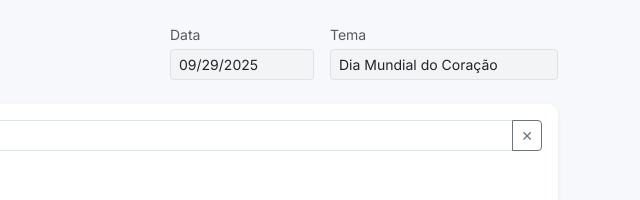
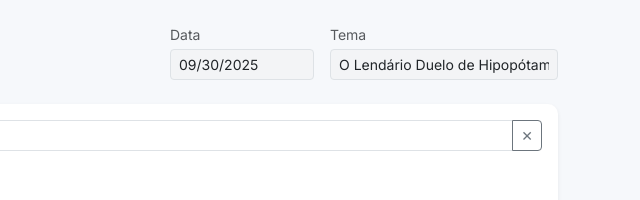
Before and after one commit to dancasvi/closed-tema-do-dia, a plain HTML site: page index.html in a window 1280 px wide. Shown: the top 200 px of the page, 640-1280 px from the left. Drawn offline with nearby package versions, Linux system fonts and the light colour scheme.

Commit message:
O Lendário Duelo de Hipopótamo VS Tubarão

```diff
--- a/index.html
+++ b/index.html
@@ -25,12 +25,12 @@
       <div class="d-flex gap-3 mt-3 mt-md-0">
         <div>
           <label class="small text-muted mb-1 d-block" for="eventoData">Data</label>
-          <input id="eventoData" type="date" class="form-control form-control-sm" value="2025-09-29" readonly>
+          <input id="eventoData" type="date" class="form-control form-control-sm" value="2025-09-30" readonly>
         </div>
 
         <div>
           <label class="small text-muted mb-1 d-block" for="eventoTema">Tema</label>
-          <input id="eventoTema" type="text" class="form-control form-control-sm" readonly value="Dia Mundial do Coração">
+          <input id="eventoTema" type="text" class="form-control form-control-sm" readonly value="O Lendário Duelo de Hipopótamo VS Tubarão">
         </div>
       </div>
     </div>
--- a/script.js
+++ b/script.js
@@ -198,7 +198,7 @@ document.addEventListener('DOMContentLoaded', () => {
     // imagens/<nome-sanitzado>/<nome-sanitzado>.<ext>
     const sanitized = sanitizeFilename(nome);
     const baseFolder = `imagens/${encodeURIComponent(sanitized)}`;
-    const candidates = [`${baseFolder}/imagem2.png`];
+    const candidates = [`${baseFolder}/imagem.png`];
 
 
     // tenta encontrar a primeira que carrega
```
Also changed, not shown: imagens/athos/imagem.png (added), imagens/athos/imagem2.png (deleted), imagens/daniel/imagem.png (added), imagens/daniel/imagem2.png (deleted), imagens/gari/imagem.png (added), imagens/luis/imagem.png (added), imagens/luis/imagem1.png (deleted), imagens/pedro/imagem.png (added), imagens/pedro/imagem2.png (deleted), imagens/xandeco/imagem.png (added), imagens/xandeco/imagem2.png (deleted).
